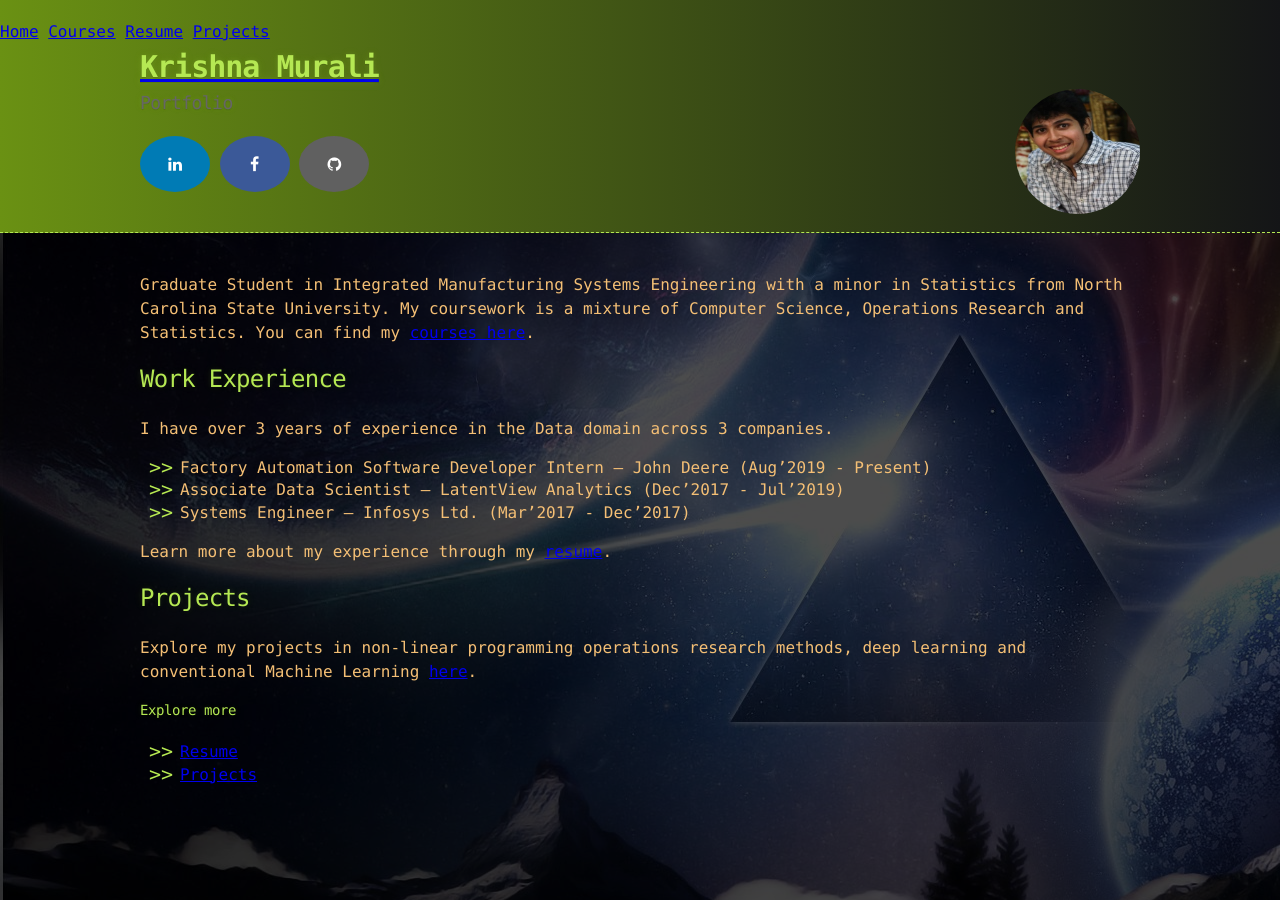
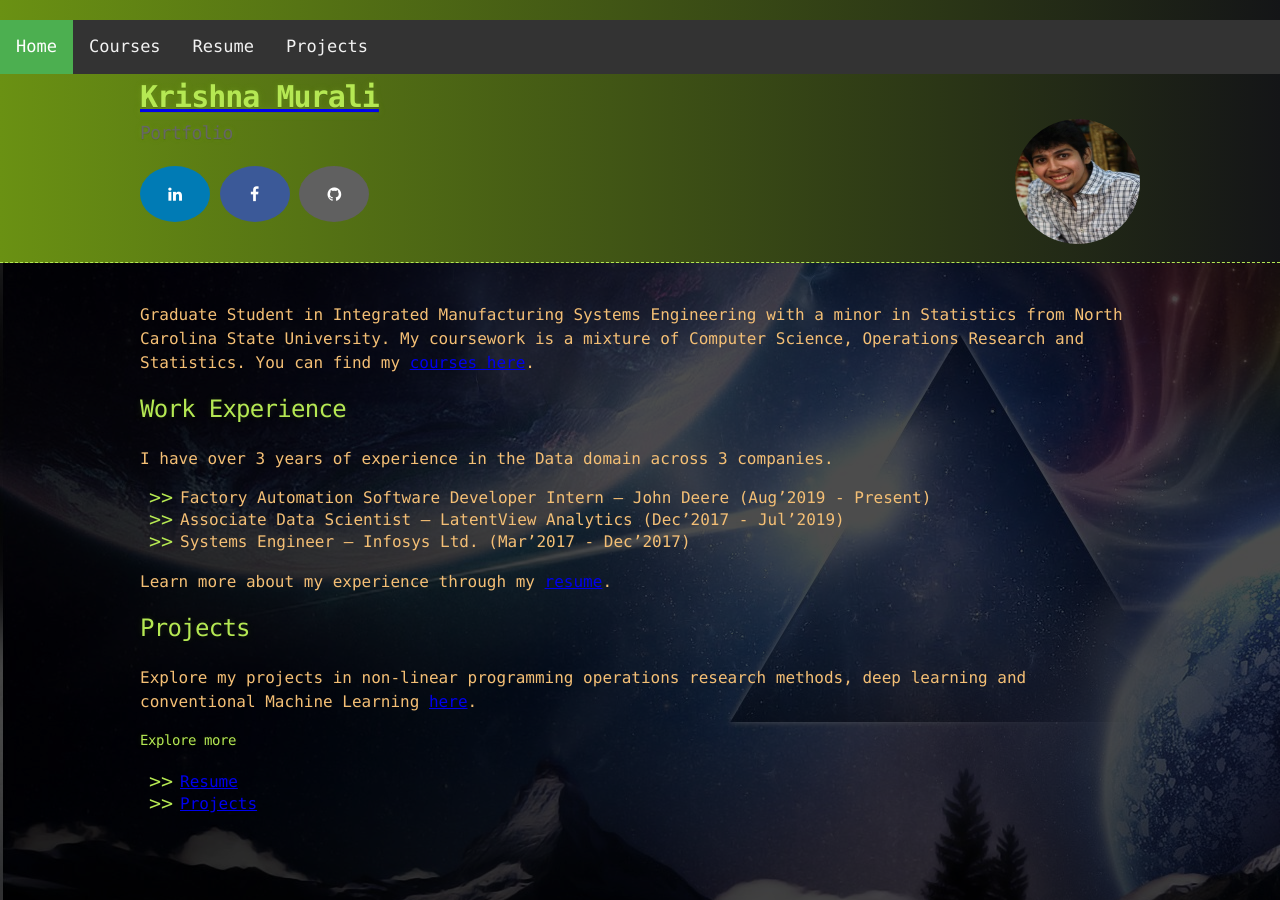
Before and after one commit to KrishnaMurali177/KrishnaMurali177.github.io, a Jekyll site: the page built from index.md, in a window 1280 px wide. Built offline with Jekyll 4.4.1, drawn with Linux system fonts in a browser that asks for light colours.

Commit message:
Update jekyll-theme-hacker.scss

```diff
--- a/_sass/jekyll-theme-hacker.scss
+++ b/_sass/jekyll-theme-hacker.scss
@@ -295,3 +295,31 @@ hr {
   background: #606060;
   color: white;
 }
+
+/* Add a black background color to the top navigation */
+.topnav {
+  background-color: #333;
+  overflow: hidden;
+}
+
+/* Style the links inside the navigation bar */
+.topnav a {
+  float: left;
+  color: #f2f2f2;
+  text-align: center;
+  padding: 14px 16px;
+  text-decoration: none;
+  font-size: 17px;
+}
+
+/* Change the color of links on hover */
+.topnav a:hover {
+  background-color: #ddd;
+  color: black;
+}
+
+/* Add a color to the active/current link */
+.topnav a.active {
+  background-color: #4CAF50;
+  color: white;
+}
```
